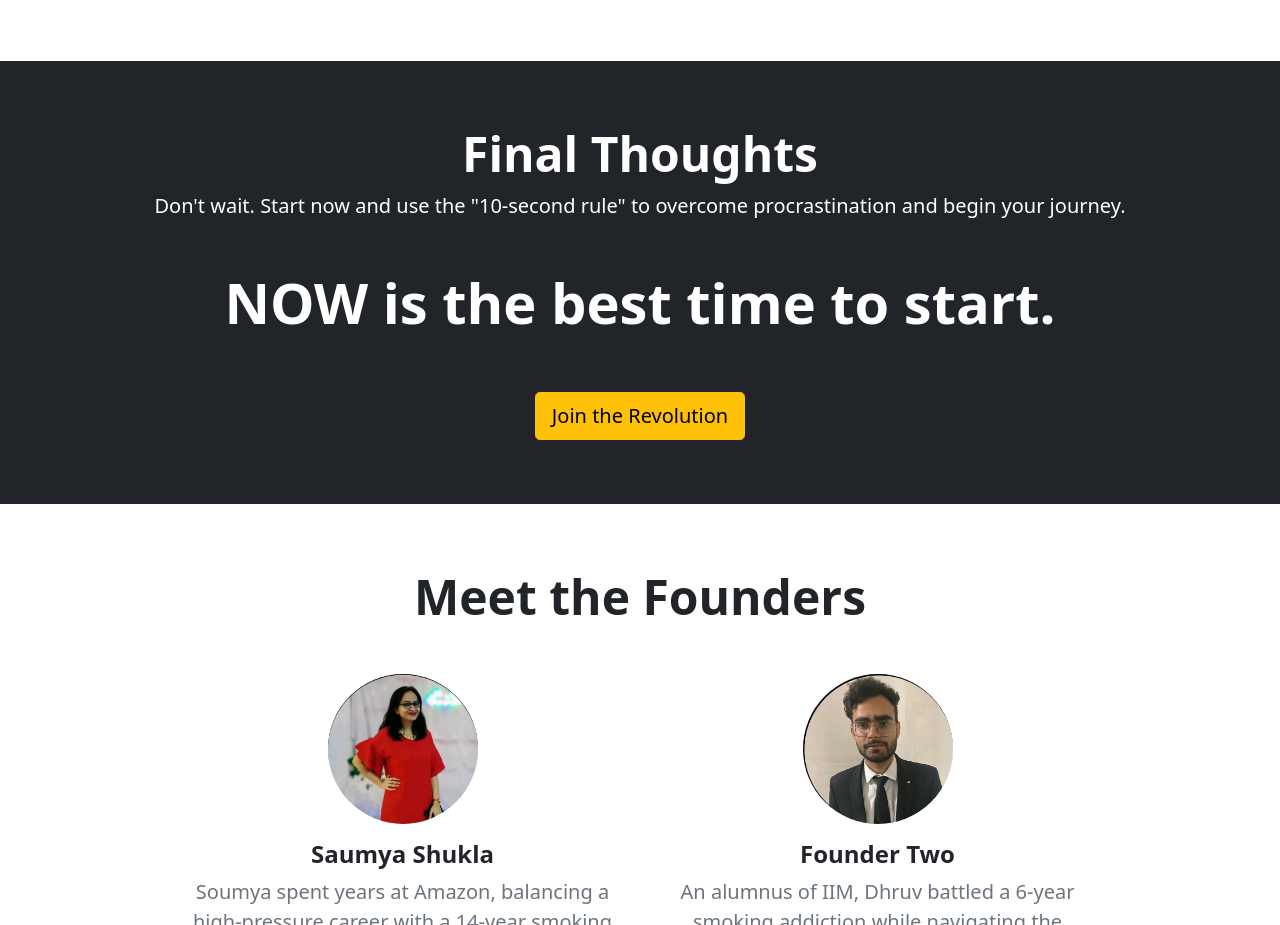
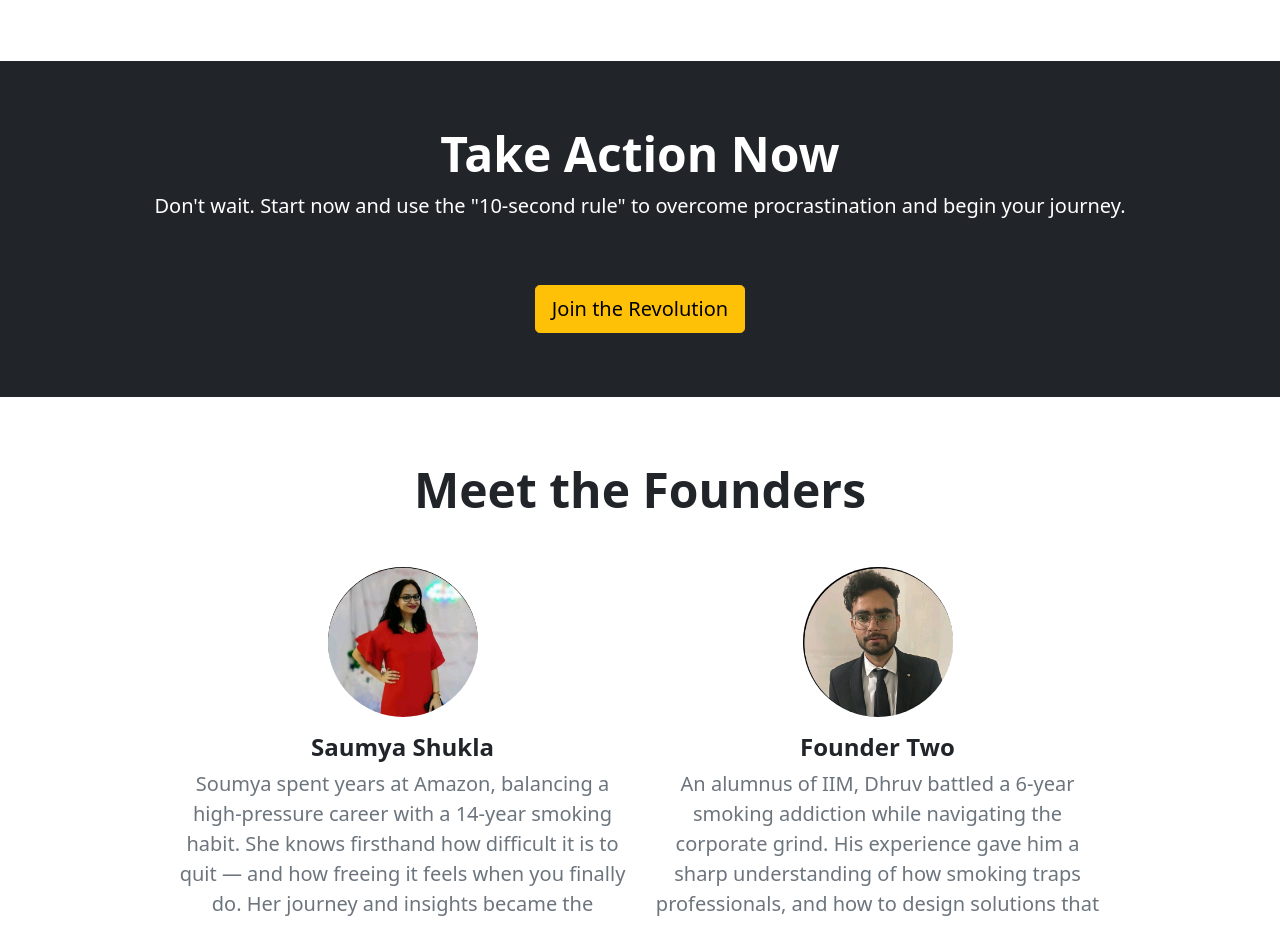
Before and after one commit to saumyashree2015/smokasha, a plain HTML site: page index.html in a window 1280 px wide. Shown: the part 2907-3832 px from the top of the page. Drawn offline with nearby package versions, Linux system fonts and the light colour scheme.

Commit message:
Minor edits

```diff
--- a/index.html
+++ b/index.html
@@ -98,9 +98,8 @@
 
     <section class="content-section bg-dark text-white text-center">
         <div class="container">
-            <h2 class="display-5 fw-bold">Final Thoughts</h2>
+            <h2 class="display-5 fw-bold">Take Action Now</h2>
             <p class="lead">Don't wait. Start now and use the "10-second rule" to overcome procrastination and begin your journey.</p>
-            <h3 class="display-4 fw-bold mt-5">NOW is the best time to start.</h3>
             <a href="#program-details" class="btn btn-lg btn-warning mt-5">Join the Revolution</a>
         </div>
     </section>
```
